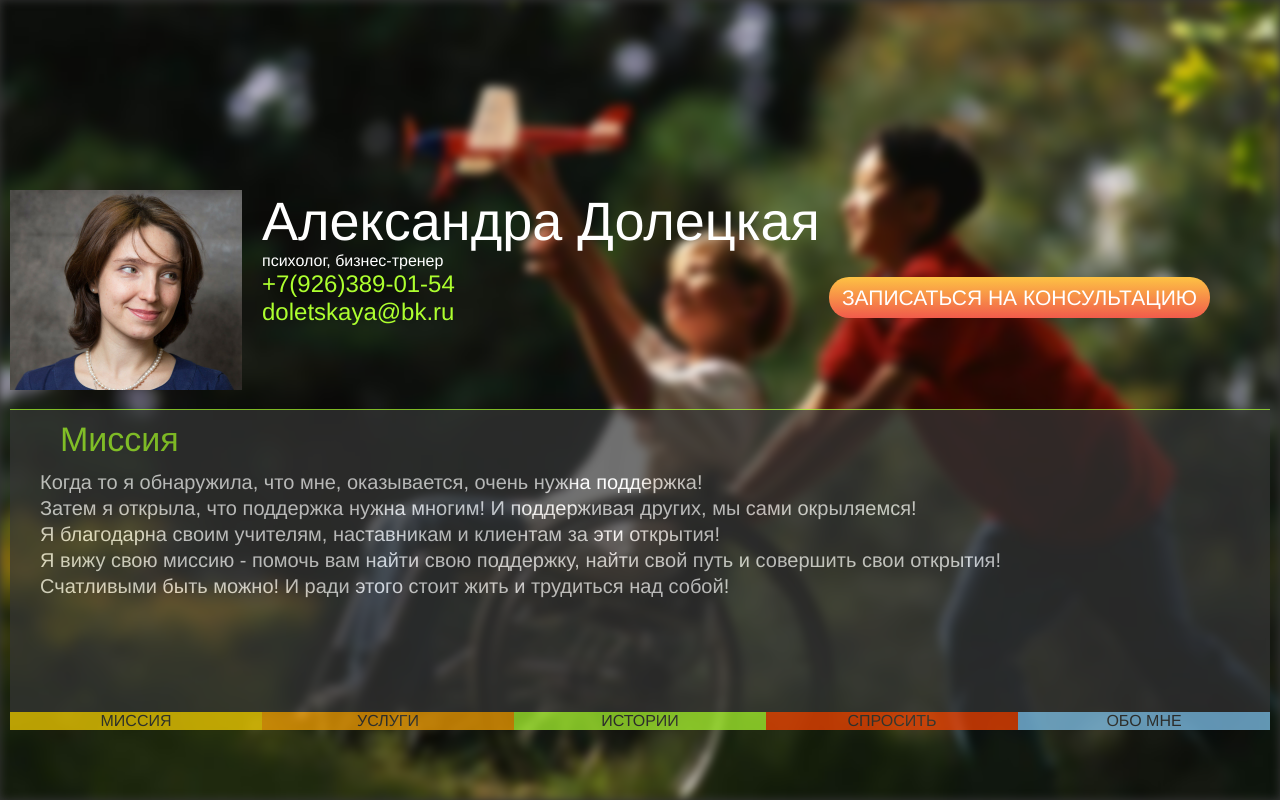
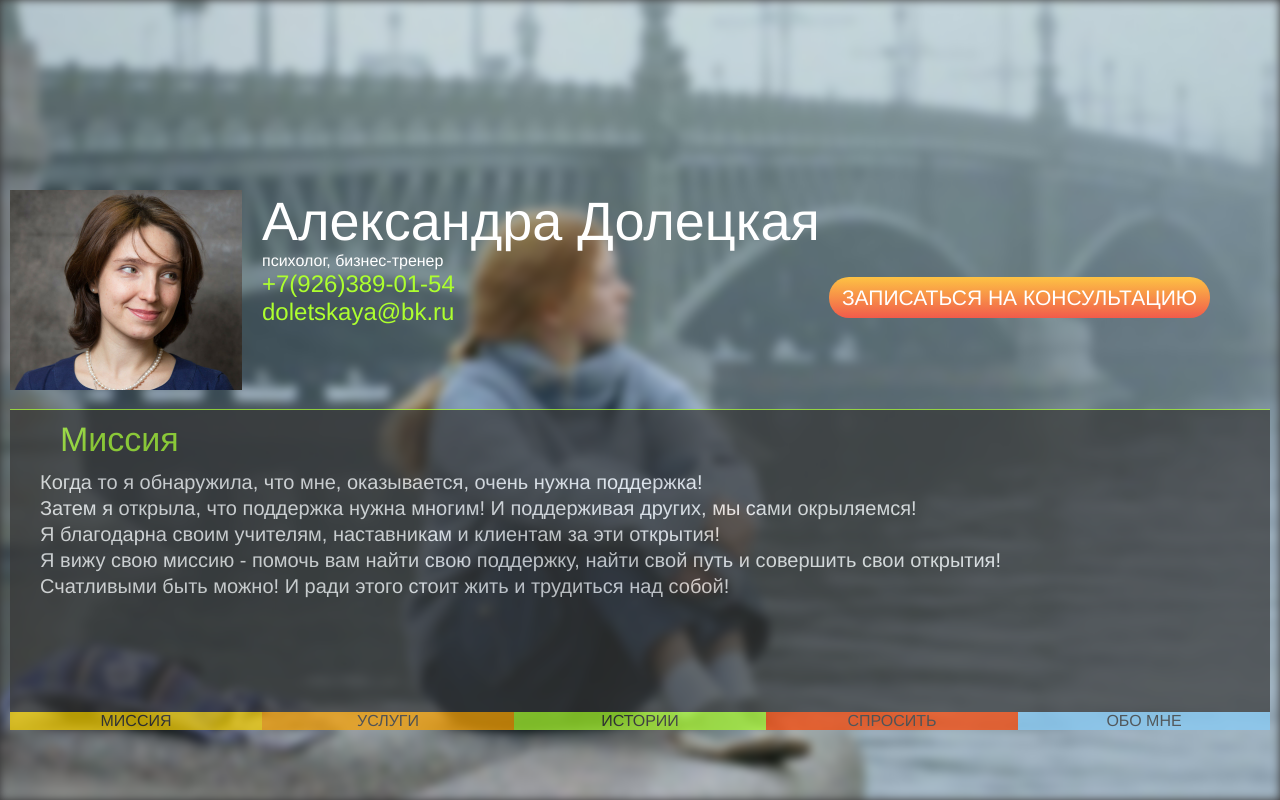
Before and after one commit to doletsky/psyhobbit, a PHP site: page / in a window 1280 px wide. Run offline with PHP 8.4, Linux system fonts and the light colour scheme; some libraries are stand-ins or nearby versions.

Commit message:
variant fon pic

```diff
--- a/css/main.css
+++ b/css/main.css
@@ -17,7 +17,7 @@ body {
 }
 
 .imgback {
-    background: url("../images/frend.jpg") no-repeat 100% 80%;
+    background: url("../images/2207.jpg") no-repeat 100% 80%;
     background-size: cover;
     height: 100%;
     width: 100%;
```
Also changed, not shown: images/2207.jpg (added), images/deti-zakat.jpg (added).
